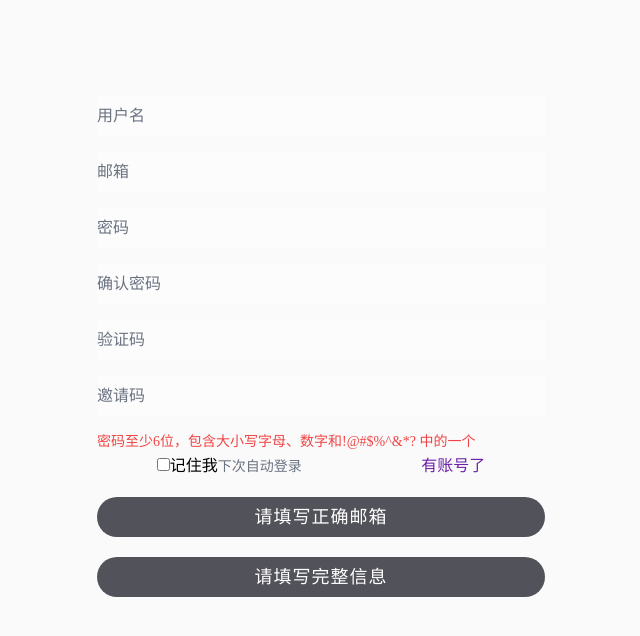
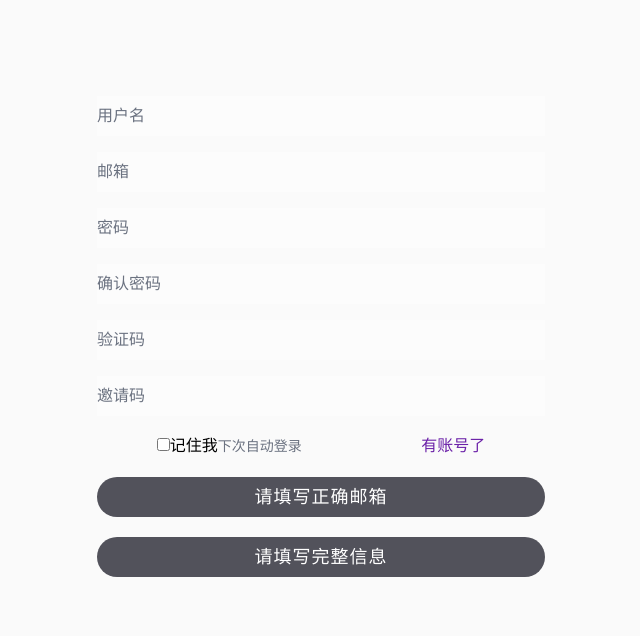
Before and after one commit to water2027/newSSE, a Vue app: page /auth/register in a window 1280 px wide. Shown: the top 636 px of the page, without its empty margins (319-959 px from the left). Built offline with nearby package versions, Linux system fonts and the light colour scheme.

Commit message:
feat: 注册需要的密码无限制

```diff
--- a/src/api/LoginAndRegister/utils.ts
+++ b/src/api/LoginAndRegister/utils.ts
@@ -38,7 +38,7 @@ async function sendCode(email: string, mode: 0 | 1) {
       false,
     )
     if (!res!.ok) {
-      showMsg('发送验证码失败')
+      showMsg('发送验证码失败, 请重新获取')
       return null
     }
     const data = await res!.json()
@@ -46,7 +46,7 @@ async function sendCode(email: string, mode: 0 | 1) {
   }
   catch (e) {
     console.error(e)
-    showMsg('发送验证码失败')
+    showMsg('发送验证码失败, 请重新获取')
   }
 }
 
--- a/src/views/RegisterView.vue
+++ b/src/views/RegisterView.vue
@@ -15,7 +15,7 @@ import { useFormExam } from '@/composables/FormExam'
 const router = useRouter()
 const rememberMe = useTemplateRef('rememberMe')
 
-const passwordReg = /^\S*(?=\S{6})(?=\S*\d)(?=\S*[A-Z])(?=\S*[a-z])(?=\S*[!@#$%^&*? ])\S+$/
+// const passwordReg = /^\S*(?=\S{6})(?=\S*\d)(?=\S*[A-Z])(?=\S*[a-z])(?=\S*[!@#$%^&*? ])\S+$/
 
 const registerForm = ref<CustomFormData[]>([
   {
@@ -36,14 +36,14 @@ const registerForm = ref<CustomFormData[]>([
     value: '',
     label: '密码',
     type: 'password',
-    reg: passwordReg,
+    // reg: passwordReg,
     autocomplete: 'new-password',
   },
   {
     id: 'password2',
     value: '',
     label: '确认密码',
-    reg: passwordReg,
+    // reg: passwordReg,
     type: 'password',
   },
   {
@@ -66,18 +66,22 @@ const emailIsCorrect = computed(() => {
 
 const { correct } = useFormExam(registerForm)
 
-const passwordIsCorrect = computed(() => {
-  const password = registerForm.value[2].value
-  const password2 = registerForm.value[3].value
-  return password === password2 && passwordReg.test(password)
-})
+// const passwordIsCorrect = computed(() => {
+//   const password = registerForm.value[2].value
+//   const password2 = registerForm.value[3].value
+//   return password === password2 && passwordReg.test(password)
+// })
 
 async function sendCodeAction() {
   const email = registerForm.value[1].value
   if (!emailIsCorrect.value) {
     return
   }
-  await sendCode(email, 0)
+  const data = await sendCode(email, 0)
+  if (!data) {
+    return
+  }
+  showMsg('验证码发送成功，请注意查收')
 }
 
 async function registerAction() {
@@ -120,6 +124,7 @@ async function registerAction() {
     :disabled="!correct"
     @submit-form="registerAction"
   >
+    <!--
     <span v-if="!passwordIsCorrect" class="text-sm text-red-500">
       密码至少6位，包含大小写字母、数字和!@#$%^&*? 中的一个
       <br>
@@ -127,6 +132,7 @@ async function registerAction() {
     <span v-else class="mx-a block text-sm text-green-500">
       密码符合要求
     </span>
+     -->
     <div class="flex flex-row justify-between">
       <div class="mx-a">
         <input ref="rememberMe" type="checkbox">
```
